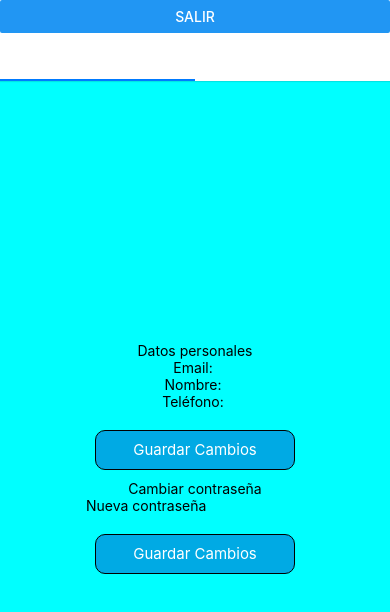
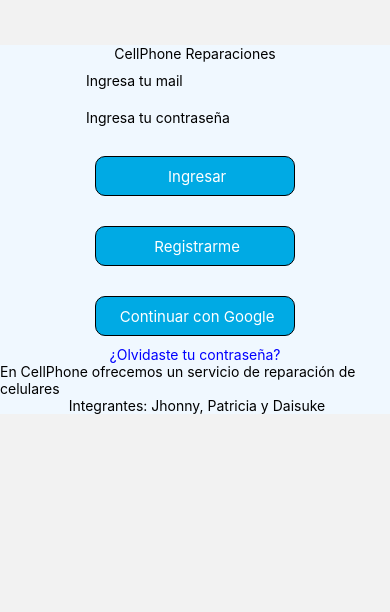
Before and after one commit to jhonnyfiguera/Grupo5-CellPhoneRep, a React Native app: screen /Login in a window 390 px wide. Shown: the top 612 px of the page. Built offline with nearby package versions, Linux system fonts and the light colour scheme; no server answers.

Commit message:
Add StackNav

```diff
--- a/App.js
+++ b/App.js
@@ -1,13 +1,20 @@
 import React from 'react';
 import { NavigationContainer } from '@react-navigation/native';
-import DrawerNavigator from './components/DrawerNavigator';
+import { createStackNavigator } from '@react-navigation/stack';
+import Login from './pages/Login';
+import Home from './pages/Home';
 import TopTabsNavigator from './components/TopTabsNavigator';
+import * as Google from 'expo-auth-session/providers/google';
 
 export default function App() {
+	const Stack = createStackNavigator();
 	return (
-		<NavigationContainer>
+		 <NavigationContainer>
+			<Stack.Navigator initialRouteName={'Login'}>
+				<Stack.Screen name={'Login'} component={Login} options={{headerShown: false}}/>
+				<Stack.Screen name={'TopTabsNavigator'} component={TopTabsNavigator} options={{headerShown: false}} />
+			</Stack.Navigator>
+		</NavigationContainer>
 
-    		 <TopTabsNavigator/>
-		</NavigationContainer>
 	);
 }
--- a/app.json
+++ b/app.json
@@ -3,6 +3,7 @@
     "name": "grupo5-cell-phone",
     "slug": "grupo5-cell-phone",
     "version": "1.0.0",
+    "scheme":"grupo5NT2",
     "orientation": "portrait",
     "icon": "./assets/icon.png",
     "splash": {
--- a/components/TopTabsNavigator/index.js
+++ b/components/TopTabsNavigator/index.js
@@ -1,35 +1,58 @@
-import React from "react";
-import { createMaterialTopTabNavigator } from "@react-navigation/material-top-tabs";
-import { Text, View, Button } from "react-native";
+import React from 'react';
+import { createMaterialTopTabNavigator } from '@react-navigation/material-top-tabs';
+import {
+	ScrollView,
+	Text,
+	View,
+	Button,
+	StatusBar,
+	TextInput,
+	TouchableOpacity,
+	Linking,
+  rootParams,
+} from 'react-native';
 
-import DatosPersonales from "../../pages/DatosPersonales";
-import MisReservas from "../../pages/MisReservas";
-import Salir from "../../pages/Login";
+import styles from '../../util/styles';
 
-export default function TopTabsNavigator() {
+import DatosPersonales from '../../pages/DatosPersonales';
+import MisReservas from '../../pages/MisReservas';
+
+
+
+export default function TopTabsNavigator({ navigation, route }) {
+	const { bienvenido } = route.params || { bienvenido: '' };
 	const Tabs = createMaterialTopTabNavigator();
+
 	return (
 		<React.Fragment>
+			<View style={styles.containerIngreso}>
+      <View style={styles.detalle}>
 				<Button
-        title={"Salir"}
+					style={styles.containerBoton}
+					title={'Salir'}
 					onPress={() => {
-          navigation.navigate("Details", { nombre: nombre });
+						navigation.navigate('Login');
 						/*aqui va una funcion para salir, la misma se define arriba del return*/
 					}}
 				/>
+
+				<View>
+					<Text>{bienvenido} </Text>
+				</View>
+			</View>
+      </View>
 			<Tabs.Navigator>
 				<Tabs.Screen
-          name={"DatosPersonales"}
+					name={'DatosPersonales'}
 					component={DatosPersonales}
-          options={{ title: "Datos Personales", headerShown: false }}
+					options={{ title: 'Datos Personales', headerShown: false}}
 				/>
 				<Tabs.Screen
-          name={"MisReservas"}
+					name={'MisReservas'}
 					component={MisReservas}
-          options={{ title: "Mis Reservas", headerShown: false }}
+					options={{ title: 'Mis Reservas', headerShown: false,  }}
 				/>
 			</Tabs.Navigator>
-
 		</React.Fragment>
 	);
 }
--- a/pages/DatosPersonales/index.js
+++ b/pages/DatosPersonales/index.js
@@ -1,11 +1,21 @@
 import React, { useEffect, useState, useContext } from "react";
 import styles from "../../util/styles";
-import { Text, TextInput, View, Button, TouchableOpacity } from "react-native";
-import { StatusBar } from "expo-status-bar";
+import {
+	ScrollView,
+	Text,
+	View,
+	Button,
+	StatusBar,
+	TextInput,
+	TouchableOpacity,
+	Linking,
+} from 'react-native';
+
 /* import React, { useEffect, useState } from 'react'; */
 
-export default ({ navigation }) => {
+export default ({ navigation, route}) => {
   /*hooks uno por cada atributo*/
+  const { bienvenido } = route.params || { bienvenido: '' };
   const [name, setName] = useState(""); //En caso de tenerlos no se la pedimos, llega por parametro
   const [phone, setPhone] = useState(""); //En caso de tenerlos no se la pedimos, llega por parametro
   const [email, setEmail] = useState(""); //No se la pedimos, llega por parametro
@@ -13,10 +23,14 @@ export default ({ navigation }) => {
   const [passwordNueva, setPasswordNueva] = useState("");
 
   return (
+    <View style={styles.containerIngreso}>
     <View style={styles.detalle}>
       <StatusBar style={"auto"} />
 
       <Text>Datos personales</Text>
+      <View>
+					<Text>aquiiii {bienvenido} </Text>
+				</View>
 
       <View>
         <Text>Email: {email}</Text>
@@ -88,5 +102,6 @@ export default ({ navigation }) => {
 
       </TouchableOpacity>
     </View>
+       </View>
   );
 };
--- a/pages/Login/index.js
+++ b/pages/Login/index.js
@@ -1,4 +1,4 @@
-import React, { useEffect, useState, useContext } from "react";
+import React, { useEffect, useState, useContext } from 'react';
 import {
 	ScrollView,
 	Text,
@@ -8,15 +8,15 @@ import {
 	TextInput,
 	TouchableOpacity,
 	Linking,
-} from "react-native";
-import styles from "../../util/styles";
+} from 'react-native';
+import styles from '../../util/styles';
 
 export default function Login({ navigation }) {
-  const [email, setEmail] = useState("");
-  const [password, setPassword] = useState("");
+	const [bienvenido, setBienvenido] = useState('Hoooolllaaaaaaa Bienvenidx...');
+	const [email, setEmail] = useState('');
+	const [password, setPassword] = useState('');
 
 	return (
-    <ScrollView style={styles.contenedorSignin}>
 		<View style={styles.containerIngreso}>
 			<View style={styles.principal}>
 				<StatusBar style="auto" />
@@ -25,32 +25,29 @@ export default function Login({ navigation }) {
 
 				<Text>CellPhone Reparaciones</Text>
 
-          <View style={styles.contenedorRow}>
 				<TextInput
+					style={styles.contenedorRow}
+					value={email}
 					onChangeText={(text) => setEmail(text)}
-              value={email}
 					placeholder="Ingresa tu mail"
 					keyboardType="email-address"
 				/>
-          </View>
-
-          <View style={styles.contenedorRow}>
 				<TextInput
+					style={styles.contenedorRow}
+					value={password}
 					secureTextEntry={true}
 					onChangeText={(text) => setPassword(text)}
-              value={password}
 					placeholder="Ingresa tu contraseña"
 				/>
-          </View>
 
 				<TouchableOpacity
 					style={styles.containerBoton}
 					onPress={() => {
-              /* ingresar(), startLoading(); */
+						navigation.navigate('TopTabsNavigator', { bienvenido: bienvenido, email:email }); //Ojo le paso el parametro si quiero por la pagina
 					}}
 				>
 					<View style={styles.boton}>
-              <Text style={styles.textoBoton}>Ingresar</Text>
+						<Text style={styles.textoBoton}> Ingresar</Text>
 					</View>
 				</TouchableOpacity>
 
@@ -78,21 +75,18 @@ export default function Login({ navigation }) {
 
 				<Text
 					style={styles.linkOlvidaste}
-            onPress={() => Linking.openURL("https://www.google.com/?gws_rd=ssl")}
+					onPress={() => Linking.openURL('https://www.google.com/?gws_rd=ssl')}
 				>
 					¿Olvidaste tu contraseña?
 				</Text>
 
 				<View>
-            <Text>
-            	En CellPhone ofrecemos un servicio de reparación de celulares
-            </Text>
+					<Text>En CellPhone ofrecemos un servicio de reparación de celulares</Text>
 				</View>
 				<View>
 					<Text> Integrantes: Jhonny, Patricia y Daisuke</Text>
 				</View>
 			</View>
 		</View>
-    </ScrollView>
 	);
 }
--- a/util/styles.js
+++ b/util/styles.js
@@ -3,7 +3,7 @@ import { StyleSheet } from 'react-native';
 const styles = StyleSheet.create({
 	principal: {
 		flex: 1,
-		backgroundColor: '#ffff00',
+		backgroundColor: '#f0f8ff',
 		alignItems: 'center',
 		justifyContent: 'center',
 	},
```
Also changed, not shown: components/StackNavigator/index.js (added, +24 -0 lines), package.json (+6 -1 lines), pages/Detalle/index.js (+11 -2 lines), pages/Home/index.js (+12 -1 lines), 1 other file (tests, documents, lock files or other folders). Lines whose indentation alone changed are shown as unchanged.
